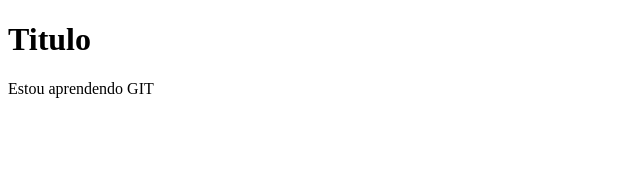
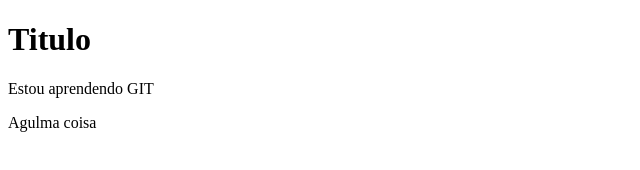
Before and after one commit to Pelu-Develop/tutotial, a plain HTML site: page index.html in a window 1280 px wide. Shown: the whole page, without its empty margins (0-640 px from the left). Drawn offline with Linux system fonts and the light colour scheme.

Commit message:
Nova Demanda

```diff
--- a/index.html
+++ b/index.html
@@ -9,5 +9,6 @@
 <body>
     <h1>Titulo</h1>
     <p>Estou aprendendo GIT</p>
+    <p>Agulma coisa</p>
 </body>
 </html>
```
